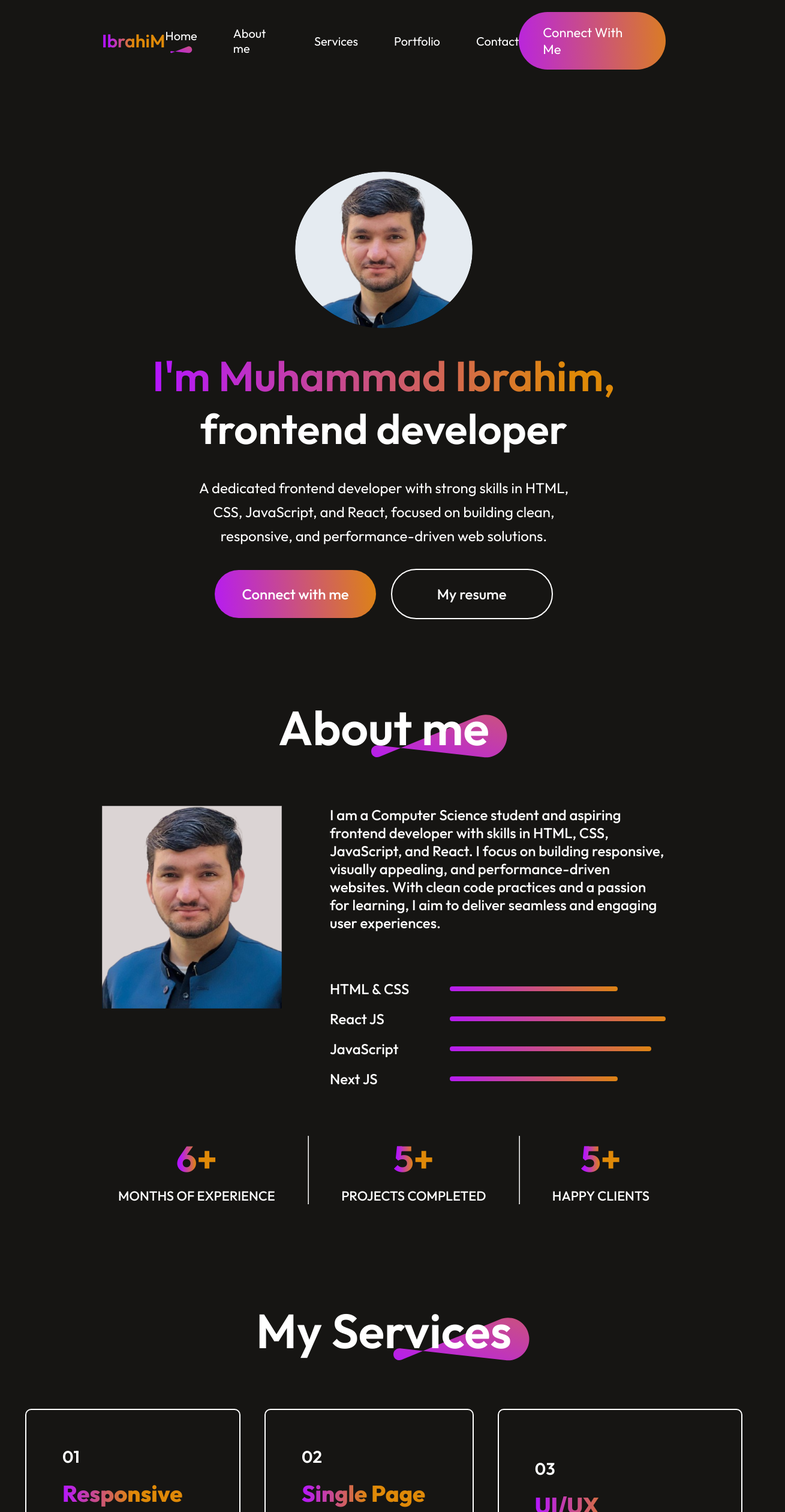
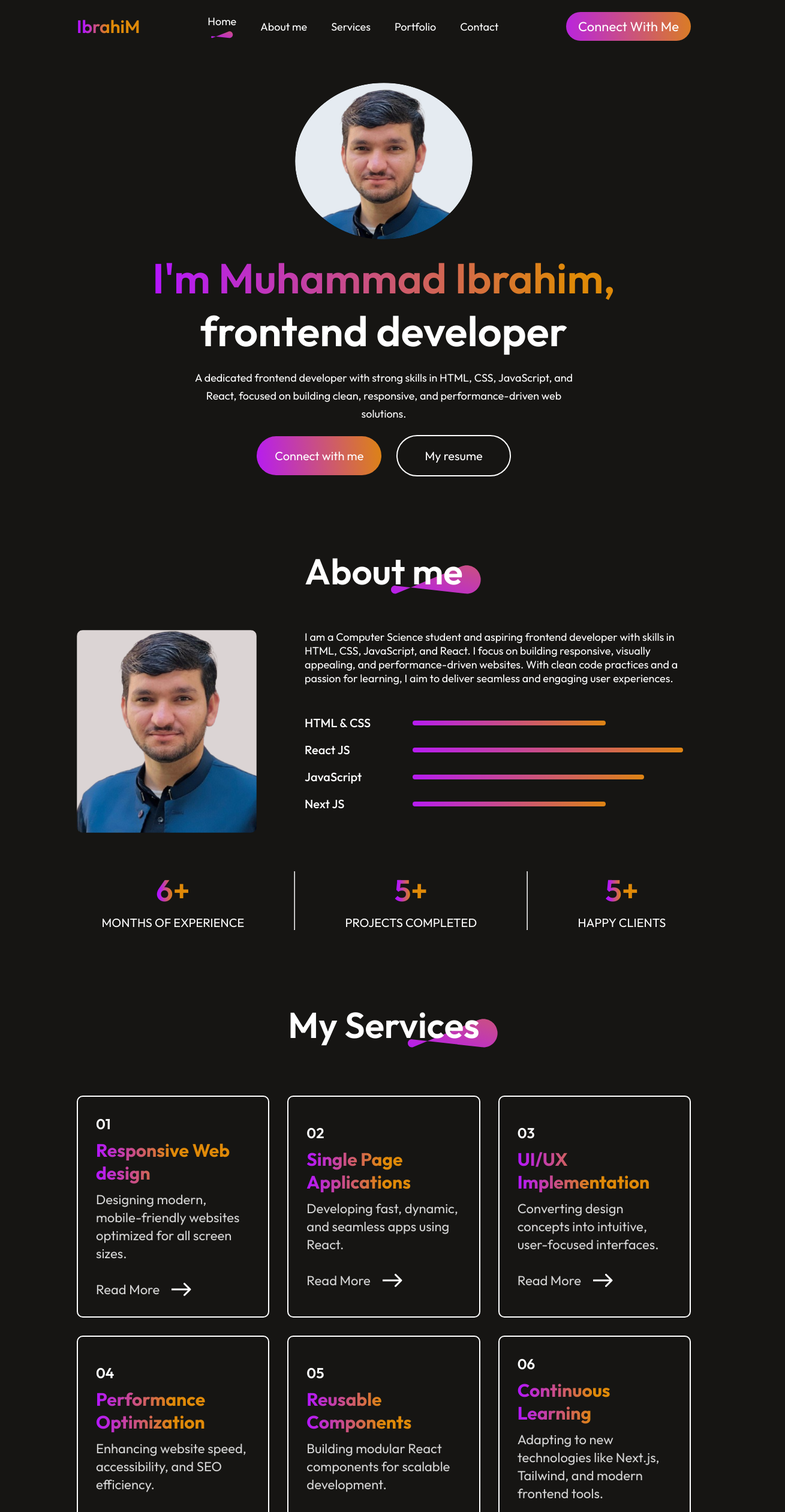
Before and after one commit to IbrahimKhan1034/my-portfolio, a React (Vite) app: page / in a window 1280 px wide. Shown: the top 2520 px of the page at 60% size, 1309 px wide, since content can reach past the window. Built offline with nearby package versions, Linux system fonts and the light colour scheme.

Commit message:
made it mobile responsive

```diff
--- a/src/Components/About/About.css
+++ b/src/Components/About/About.css
@@ -3,8 +3,8 @@
     flex-direction: column;
     align-items: center;
     justify-content: center;
-    gap: 80px;
-    margin: 80px 170px;
+    gap: 60px;
+    margin: 70px 10%;
 }
 .about-title{
     position: relative;
@@ -12,11 +12,12 @@
 }
 .about-title h1{
     padding: 0px 30px;
-    font-size: 80px;
+    font-size: 60px;
     font-weight: 600;
 }
 .about-title img{
     position: absolute;
+    width: 150px;
     bottom: 0;
     right: 0;
     z-index: -1;
@@ -25,20 +26,22 @@
     display: flex;
     gap: 80px;
 }
-/* .about-left img{
+.about-left img{
     border-radius: 10px;
-} */
+    /* height: 350px; */
+    width: auto;
+}
 .about-right{
     display: flex;
     flex-direction: column;
-    gap: 80px;
+    gap: 50px;
 }
 .about-para{
     display: flex;
     flex-direction: column;
     gap: 20px;
-    font-size: 24px;
-    font-weight: 500;
+    font-size: 18px;
+    font-weight: 400;
 }
 .about-skills{
     display: flex;
@@ -47,13 +50,13 @@
 }
 .about-skill{
     display: flex;
-    gap: 50px;
+    gap: 30px;
     align-items: center;
     transition: 0.3s;
 }
 .about-skill p{
     min-width: 150px;
-    font-size: 24px;
+    font-size: 20px;
     font-weight: 500;
 }
 .about-skill hr{
@@ -68,7 +71,7 @@
     display: flex;
     width: 100%;
     justify-content: space-around;
-    margin-bottom: 80px;
+    margin-bottom: 50px;
 }
 .about-achievement{
     display: flex;
@@ -78,16 +81,16 @@
     transition: 0.5s;
 }
 .about-achievement h1{
-    font-size: 60px;
-    font-weight: 700;
+    font-size: 50px;
+    font-weight: 600;
     background: linear-gradient(270deg, #DF8908 50.41%, #B415FF 90.25%);
     background-clip: text;
     -webkit-background-clip: text;
     -webkit-text-fill-color: transparent;
 }
 .about-achievement p{
-    font-size: 22px;
-    font-weight: 500;
+    font-size: 20px;
+    font-weight: 400;
 }
 .about-skill:hover{
     transform: scale(1.05);
@@ -101,12 +104,12 @@
 
 @media(max-width:768px){
     .about{
-        gap: 80px;
-        margin: 50px 70px;
+        gap: 50px;
+        margin: 50px 6%;
         align-items: start;
     }
     .about-title h1{
-        font-size: 50px;
+        font-size: 40px;
         padding: 0;
     }
     .about-title img{
--- a/src/Components/Contact/Contact.css
+++ b/src/Components/Contact/Contact.css
@@ -4,7 +4,7 @@
     align-items: center;
     justify-content: center;
     gap: 80px;
-    margin: 80px 170px;
+    margin: 80px 10%;
 }
 .contact-title{
     position: relative;
@@ -12,11 +12,12 @@
 }
 .contact-title h1{
     padding: 0px 30px;
-    font-size: 80px;
+    font-size: 60px;
     font-weight: 600;
 }
 .contact-title img{
     position: absolute;
+    width: 150px;
     bottom: 0;
     right: 0;
     z-index: -1;
@@ -28,10 +29,10 @@
 .contact-left{
     display: flex;
     flex-direction: column;
-    gap: 30px;
+    gap: 20px;
 }
 .contact-left h1{
-    font-size: 80px;
+    font-size: 50px;
     font-weight: 700;
     background: linear-gradient(270deg, #df8908 80%, #B415ff 100%);
     background-clip: text;
@@ -41,15 +42,15 @@
 .contact-left p{
     max-width: 550px;
     color: #d8d8d8;
-    font-size: 20px;
-    line-height: 35px;
+    font-size: 16px;
+    line-height: 25px;
 }
 .contact-details{
     display: flex;
     flex-direction: column;
-    gap: 30px;
+    gap: 20px;
     color: #d8d8d8;
-    font-size: 22px;
+    font-size: 20px;
 }
 .contact-detail{
     display: flex;
@@ -60,23 +61,23 @@
     display: flex;
     flex-direction: column;
     align-items: start;
-    gap: 30px;
+    gap: 20px;
 }
 .contact-right label{
     color: #d8d8d8;
-    font-size: 22px;
-    font-weight: 500;
+    font-size: 18px;
+    font-weight: 400;
 }
 .contact-right input{
     border: none;
-    width: 700px;
-    height: 78px;
-    padding-left: 20px;
+    width: 100%;
+    height: 58px;
+    padding: 18px 0 18px 20px;
     border-radius: 4px;
     background: #32323c;
     color: #a0a0a0;
     font-family: outfit;
-    font-size: 20px;
+    font-size: 18px;
 }
 .contact-right textarea{
     width: 650px;
@@ -86,16 +87,16 @@
     background: #32323c;
     color: #a0a0a0;
     font-family: outfit;
-    font-size: 20px;
+    font-size: 18px;
 }
 .contact-submit{
     border: none;
     color: white;
     border-radius: 50px;
     background: linear-gradient(264deg, #df8908 -5.09%, #B415ff 106.28%);
-    font-size: 22px;
-    padding: 20px 60px;
-    margin-bottom: 50px;
+    font-size: 18px;
+    padding: 18px 40px;
+    margin-top: 15px;
     cursor: pointer;
     transition: 0.3s;
 }
@@ -111,8 +112,8 @@
     }
     .contact-title h1{
         padding: 0;
-        font-size: 50px;
-        font-weight: 600;
+        font-size: 40px;
+        font-weight: 500;
     }
     .contact-title img{
         width: 130px;
@@ -122,7 +123,7 @@
         flex-direction: column;
     }
     .contact-left h1{
-        font-size: 54px;
+        font-size: 35px;
     }
     .contact-left p{
         font-size: 18px;
--- a/src/Components/Footer/Footer.css
+++ b/src/Components/Footer/Footer.css
@@ -7,10 +7,11 @@
 .footer-top{
     display: flex;
     justify-content: space-between;
+    gap: 100px;
 }
 .footer-top-left p{
-    font-size: 20px;
-    max-width: 400px;
+    font-size: 16px;
+    max-width: 450px;
 }
 .footer-top-left h4{
     font-size: 30px;
@@ -23,15 +24,15 @@
 .footer-top-right{
     display: flex;
     align-items: center;
-    gap: 35px;
+    gap: 15px;
 }
 .footer-email-input{
     display: flex;
-    gap: 30px;
-    padding: 20px 30px;
+    gap: 20px;
+    padding: 15px 25px;
     border-radius: 50px;
     background: #32323b;
-    padding-right: 80px;
+    padding-right: 60px;
 }
 .footer-email-input input{
     outline: none;
@@ -42,8 +43,8 @@
     font-size: 18px;
 }
 .footer-subscribe{
-    font-size: 20px;
-    padding: 22px 50px;
+    font-size: 16px;
+    padding: 18px 40px;
     border-radius: 50px;
     background:linear-gradient(264deg, #df8908 -5.09%, #b415ff 106.28%);
     cursor: pointer;
--- a/src/Components/MyWork/MyWork.css
+++ b/src/Components/MyWork/MyWork.css
@@ -4,7 +4,7 @@
     align-items: center;
     justify-content: center;
     gap: 80px;
-    margin: 80px 170px;
+    margin: 80px 10%;
 }
 .mywork-title{
     position: relative;
@@ -12,27 +12,33 @@
 }
 .mywork-title h1{
     padding: 0px 30px;
-    font-size: 80px;
+    font-size: 60px;
     font-weight: 600;
 }
 .mywork-title img{
     position: absolute;
+    width: 150px;
     bottom: 0;
     right: 0;
     z-index: -1;
 }
-.mywork-container{
+.mywork-container {
     display: grid;
-    grid-template-columns: 1fr 1fr 1fr;
+    grid-template-columns: repeat(3, 1fr);
     gap: 40px;
+    max-width: 1200px;
+    margin: 0 auto;
+    padding: 0 40px;
+    box-sizing: border-box;
 }
-.mywork-container img{
-    box-sizing: border-box;
-    width: 419px;
-    height: 280px;
-    transition: 0.3s;
-    cursor: pointer;
+
+.mywork-container img {
+    width: 100%;
+    height: auto;
+    max-width: 420px;
+    justify-self: center;
 }
+
 .mywork-container img:hover{
     transform: scale(1.10);
     border: 4px solid #ff00ff;
@@ -41,12 +47,12 @@
 }
 .mywork-showmore{
     display: flex;
-    gap: 15px;
+    gap: 10px;
     border-radius: 50px;
     border: 2px solid white;
-    padding: 30px 60px;
-    font-size: 22px;
-    font-weight: 500;
+    padding: 20px 40px;
+    font-size: 20px;
+    font-weight: 400;
     margin-bottom: 80px;
     transition: 0.6s;
     cursor: pointer;
@@ -58,7 +64,7 @@
 @media(max-width:768px){
     .mywork{
         gap: 50px;
-        margin: 50px 70px;
+        margin: 50px 6%;
         align-items: start;
     }
     .mywork-title h1{
--- a/src/Components/Navbar/Hero/Hero.css
+++ b/src/Components/Navbar/Hero/Hero.css
@@ -2,13 +2,13 @@
     display: flex;
     align-items: center;
     flex-direction: column;
-    gap: 35px;
+    gap: 20px;
 }
 .hero img{
-    margin-top: 150px;
+    margin-top: 50px;
 }
 .hero h1{
-    /* gap: 0; */
+    gap: 0;
     text-align: center;
     width: 70%;
     font-size: 70px;
@@ -25,25 +25,25 @@
 .hero p{
     width: 50%;
     text-align: center;
-    font-size: 24px;
-    line-height: 40px;
+    font-size: 18px;
+    line-height: 30px;
 }
 .hero-action{
     display: flex;
     align-items: center;
     gap: 25px;
-    font-size: 24px;
-    font-weight: 500;
+    font-size: 20px;
+    font-weight: 400;
     margin-bottom: 50px;
 }
 .hero-connect{
-    padding: 25px 45px;
-    border-radius: 50px;
+    padding: 20px 30px;
+    border-radius: 40px;
     background: linear-gradient(264deg, #DF8908 -5.09%, #B415FF 106.28%);
     cursor: pointer;
 }
 .hero-resume{
-    padding: 25px 75px;
+    padding: 20px 45px;
     border-radius: 50px;
     border: 2px solid #FFF;
     cursor: pointer;
--- a/src/Components/Navbar/Navbar.css
+++ b/src/Components/Navbar/Navbar.css
@@ -2,7 +2,7 @@
     display: flex;
     align-items: center;
     justify-content:space-between;
-    margin: 20px 170px;
+    margin: 20px 10%;
 
 }
 .navbar h4{
@@ -17,13 +17,13 @@
     display: flex;
     align-items: center;
     list-style: none;
-    gap: 60px;
-    font-size: 20px;
+    gap: 40px;
+    font-size: 18px;
 }
 
 .nav-connect{
-    padding: 20px 40px;
-    border-radius: 50px;
+    padding: 10px 20px;
+    border-radius: 40px;
     background: linear-gradient(267deg, #DA7C25 0.36%, #b923e1 102.06%);
     font-size: 22px;
     cursor: pointer;
@@ -55,7 +55,7 @@
 }
 @media(max-width: 768px){
     .navbar{
-        margin: 20px 50px;
+        margin: 20px 6%;
     }
     .nav-connect{
         display: none;
--- a/src/Components/Services/Services.css
+++ b/src/Components/Services/Services.css
@@ -4,7 +4,7 @@
     align-items: center;
     justify-content: center;
     gap: 80px;
-    margin: 80px 170px;
+    margin: 70px 10%;
 }
 .services-title{
     position: relative;
@@ -12,11 +12,12 @@
 }
 .services-title h1{
     padding: 0px 30px;
-    font-size: 80px;
+    font-size: 60px;
     font-weight: 600;
 }
 .services-title img{
     position: absolute;
+    width: 150px;
     bottom: 0;
     right: 0;
     z-index: -1;
@@ -25,8 +26,8 @@
     display: flex;
     flex-direction: column;
     justify-content: center;
-    gap: 20px;
-    padding: 60px;
+    gap: 10px;
+    padding: 30px;
     border-radius: 10px;
     border: 2px solid white;
     transition: 0.4s;
@@ -35,16 +36,16 @@
 .services-container{
     display: grid;
     grid-template-columns: 1fr 1fr 1fr;
-    gap: 40px;
-    margin-bottom: 80px;
+    gap: 30px;
+    margin-bottom: 40px;
 }
 .services-format h3{
-    font-size: 28px;
+    font-size: 24px;
     font-weight: 600;
 }
 .services-format h2{
-    font-size: 38px;
-    font-weight: 800;
+    font-size: 30px;
+    font-weight: 700;
     background: linear-gradient(270deg, #DF8908 50%, #B415FF 100%);
     background-clip: text;
     -webkit-background-clip: text;
@@ -52,8 +53,8 @@
 }
 .services-format p{
     color: #d4d4d4;
-    font-size: 24px;
-    line-height: 40px;
+    font-size: 22px;
+    line-height: 30px;
     max-width: 300px;
 }
 .services-readmore {
@@ -73,7 +74,7 @@
     .services{
         align-items: start;
         gap: 70px;
-        margin: 20px 70px;
+        margin: 20px 6%;
     }
     .services-title h1{
         padding: 0;
--- a/src/index.css
+++ b/src/index.css
@@ -1,6 +1,7 @@
 *{
   margin: 0;
   padding: 0;
+  box-sizing: border-box;
 }
 body{
   height: 100vh;
```
